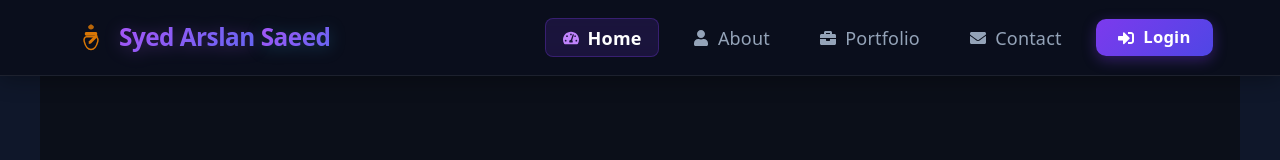
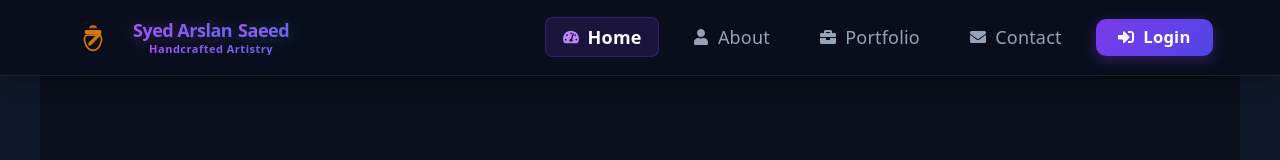
Before and after one commit to arslan15/online-craft-shopping-FrontEnd, a React (Create React App) app: page / in a window 1280 px wide. Shown: the top 160 px of the page. Built offline with nearby package versions, Linux system fonts and the light colour scheme.

Commit message:
log changes more defined as well

```diff
--- a/src/Components/Header/Header.jsx
+++ b/src/Components/Header/Header.jsx
@@ -73,15 +73,20 @@ function Header({ companyName = "Craft Company", isLoggedIn = false, isAdmin = f
     <header className="header" ref={headerRef}>
       <div className="header-container">
         {/* Dynamic Brand / Logo */}
-        <Link to={brandLink} className="logo" onClick={closeMenu} aria-label="Home">
-          <div className="logo-icon-wrapper">
-            <CraftLogo size={32} color="#d97706" />
-          </div>
-          <span className="logo-text">
-            <span className="brand-primary">Syed Arslan</span>{' '}
-            <span className="brand-secondary">Saeed</span>
-          </span>
-        </Link>
+<Link to={brandLink} className="logo" onClick={closeMenu} aria-label="Home">
+  <div className="logo-icon-wrapper">
+    <CraftLogo size={36} color="#d97706" />
+  </div>
+  <div className="logo-text-group" style={{ display: 'flex', flexDirection: 'column', lineHeight: '1.2', marginLeft: '10px' }}>
+    <span className="logo-text" style={{ fontSize: '18px', fontWeight: 'bold' }}>
+      <span className="brand-primary" style={{ color: '#f3f4f6' }}>Syed Arslan</span>{' '}
+      <span className="brand-secondary" style={{ color: '#d97706' }}>Saeed</span>
+    </span>
+    <span className="logo-subtitle" style={{ fontSize: '11px', color: '#d1d5db', letterSpacing: '0.5px' }}>
+      Handcrafted Artistry
+    </span>
+  </div>
+</Link>
 
         {/* Dynamic Navigation Menu */}
         <nav className={`nav-menu ${isMobileMenuOpen ? 'active' : ''}`} aria-label="Main Navigation">
--- a/src/CraftLogo.jsx
+++ b/src/CraftLogo.jsx
@@ -1,6 +1,6 @@
 import React from 'react';
 
-function CraftLogo({ size = 40, color = 'currentColor' }) {
+function CraftLogo({ size = 36, color = '#d97706' }) {
   return (
     <svg
       width={size}
@@ -10,26 +10,27 @@ function CraftLogo({ size = 40, color = 'currentColor' }) {
       xmlns="http://www.w3.org/2000/svg"
       style={{ display: 'inline-block', verticalAlign: 'middle' }}
     >
-      {/* Clay Pot & Leaves Icon Paths */}
+      {/* Pot Rim / Leaves */}
       <path
-        d="M256 120C230 120 210 100 210 80C210 65 225 50 256 35C287 50 302 65 302 80C302 100 282 120 256 120Z"
+        d="M200 130C200 105 220 85 256 85C292 85 312 105 312 130H200Z"
         fill={color}
         opacity="0.85"
       />
       <path
-        d="M180 160H332C345 160 355 170 355 182V195C355 208 345 218 332 218H180C167 218 157 208 157 195V182C157 170 167 160 180 160Z"
+        d="M160 155H352C365 155 375 165 375 178V190C375 203 365 213 352 213H160C147 213 137 203 137 190V178C137 165 147 155 160 155Z"
         fill={color}
       />
+      {/* Pot Body */}
       <path
-        d="M185 235H327C355 235 375 270 365 310C345 390 300 440 256 440C212 440 167 390 147 310C137 270 157 235 185 235Z"
+        d="M175 230H337C365 230 385 270 375 315C355 395 310 445 256 445C202 445 157 395 137 315C127 270 147 230 175 230Z"
         stroke={color}
         strokeWidth="24"
         strokeLinecap="round"
         strokeLinejoin="round"
       />
-      {/* Paintbrush Accent */}
+      {/* Paintbrush Diagonally Across */}
       <path
-        d="M220 310L320 210C330 200 345 200 355 210C365 220 365 235 355 245L255 345L220 350L220 310Z"
+        d="M190 340L330 200C340 190 355 190 365 200C375 210 375 225 365 235L225 375L190 380L190 340Z"
         fill={color}
       />
     </svg>
```
